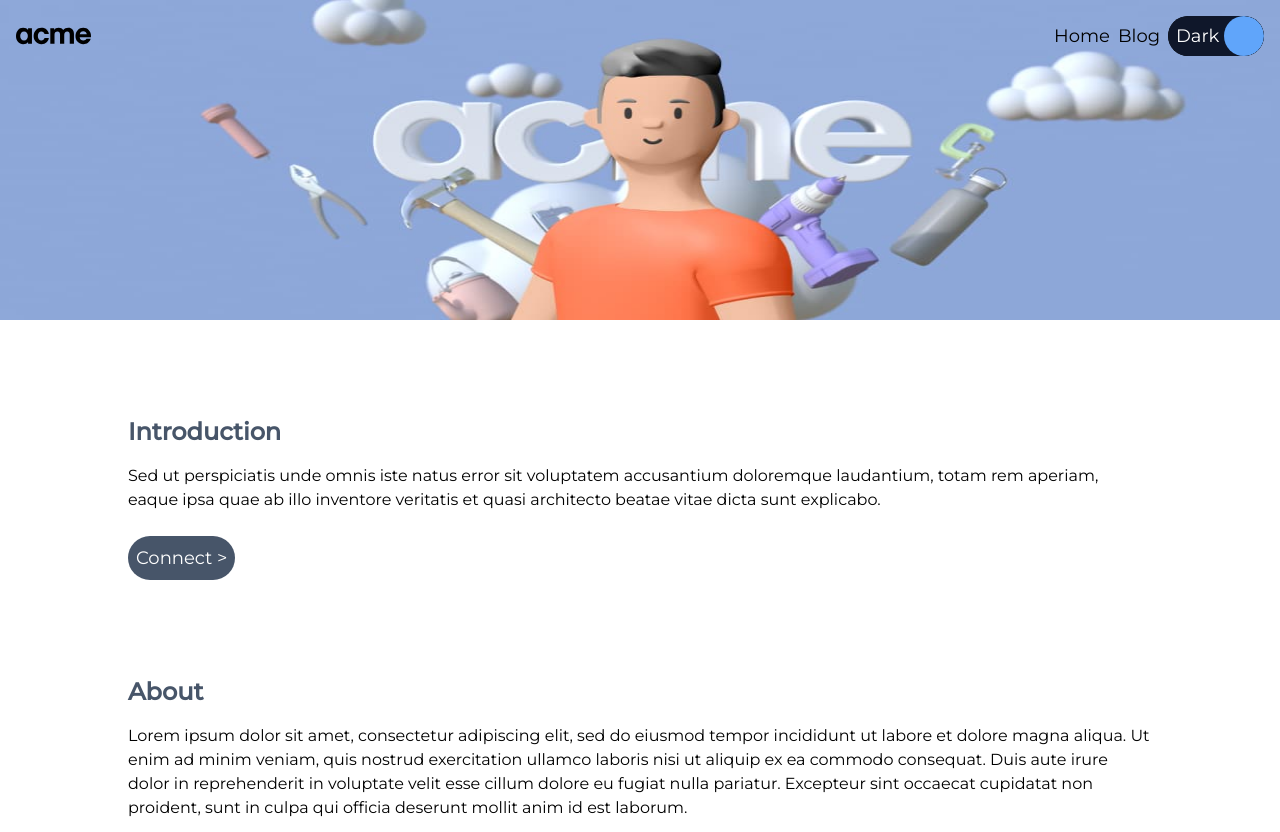
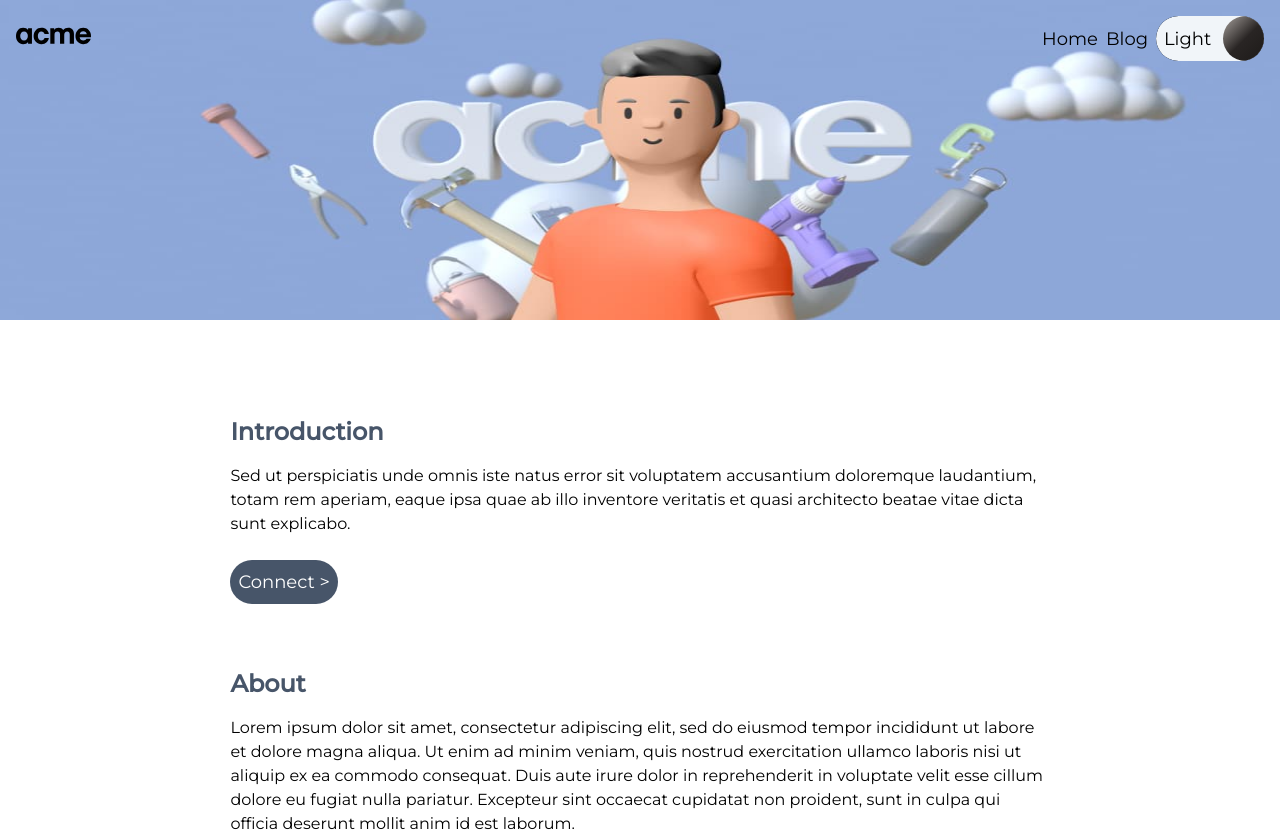
Before and after one commit to Bgallag5/acme, a Next.js app: page /home in a window 1280 px wide. Shown: the top 832 px of the page. Built offline with nearby package versions, Linux system fonts and the light colour scheme; a web font is replaced by a local one.

Commit message:
header/dark-btn

```diff
--- a/components/About.js
+++ b/components/About.js
@@ -2,9 +2,9 @@ import React from 'react'
 
 export default function About() {
   return (
-    <section className='about section'>
-        <h1 className='text-header'>About</h1>
-        <div className='text-regular'>{"Lorem ipsum dolor sit amet, consectetur adipiscing elit, sed do eiusmod tempor incididunt ut labore et dolore magna aliqua. Ut enim ad minim veniam, quis nostrud exercitation ullamco laboris nisi ut aliquip ex ea commodo consequat. Duis aute irure dolor in reprehenderit in voluptate velit esse cillum dolore eu fugiat nulla pariatur. Excepteur sint occaecat cupidatat non proident, sunt in culpa qui officia deserunt mollit anim id est laborum."}</div>
+    <section className='about section !mb-[12rem] '>
+        <h1 className='text-header self-end w-[90%]'>About</h1>
+        <div className='text-regular text-clamp'>{"Lorem ipsum dolor sit amet, consectetur adipiscing elit, sed do eiusmod tempor incididunt ut labore et dolore magna aliqua. Ut enim ad minim veniam, quis nostrud exercitation ullamco laboris nisi ut aliquip ex ea commodo consequat. Duis aute irure dolor in reprehenderit in voluptate velit esse cillum dolore eu fugiat nulla pariatur. Excepteur sint occaecat cupidatat non proident, sunt in culpa qui officia deserunt mollit anim id est laborum."}</div>
     </section>
   )
 }
--- a/components/Blog/MoreArticles.js
+++ b/components/Blog/MoreArticles.js
@@ -4,8 +4,8 @@ import BlogArticle from './BlogArticle';
 
 export default function MoreArticles() {
   return (
-    <div className='h-auto w-5/6 m-auto flex flex-col gap-12 my-12 mb-36'>
-        <div className='flex flex-row gap-6 justify-between w-auto '>
+    <div className='h-auto  w-5/6 relative m-auto flex flex-col gap-12 my-12 mb-36'>
+        <div className='flex flex-row gap-6 justify-between w-auto'>
         <BlogArticle title={'Front End Dev'} img={'blog-2.jpg'} />
         <BlogArticle title={'Back End Dev'} img={'blog-3.jpg'}  />
         </div>
--- a/components/CTA.js
+++ b/components/CTA.js
@@ -7,8 +7,8 @@ export default function CTA() {
       id="CTA"
       className="section h-screen w-full m-auto flex flex-col text-left "
     >
-      <h2 className="text-header mx-[10%]">Inbox</h2>
-      <p className="text-regular mx-[10%]">Knowledge Letters</p>
+      <h2 className="text-header w-[90%]">Inbox</h2>
+      <p className="text-regular w-[90%] mb-[1rem]">Knowledge Letters</p>
       <div className=" flex flex-row justify-end  m-auto w-4/5 h-auto bg-cover mt-10">
         <div className="relative flex flex-col bg-slate-700  dark:bg-slate-100  w-4/5 h-[60vh] mr-10 rounded-2xl">
           <div className="absolute bg-cover top-24 -left-[30%] w-2/5 h-full  my-auto  rounded-2xl">
--- a/components/Header.js
+++ b/components/Header.js
@@ -20,6 +20,12 @@ export default function Header(props) {
   useEffect(() => {
     window.addEventListener('scroll', () => {
       console.log(window.scrollY);
+      if (window.scrollY >= 5){
+        headerRef.current.classList.add('header__blue')
+      }
+      if (window.scrollY < 5){
+        headerRef.current.classList.remove('header__blue')
+      }
 
       if (window.scrollY >= 300){
         headerRef.current.classList.add('header-scroll')
--- a/components/Intro.js
+++ b/components/Intro.js
@@ -2,11 +2,11 @@ import React from 'react'
 
 export default function Intro() {
   return (
-    <div className='intro section'>
-        <h1 className='text-header'>Introduction</h1>
-        <div>
-            <p className='intro__paragraph text-regular'>Sed ut perspiciatis unde omnis iste natus error sit voluptatem accusantium doloremque laudantium, totam rem aperiam, eaque ipsa quae ab illo inventore veritatis et quasi architecto beatae vitae dicta sunt explicabo.</p>
-          <button className='btn btn-connect'><a href='#CTA'>Connect {">"}</a></button>
+    <div className='intro section mt-[6rem]'>
+        <h1 className='text-header flex self-end w-[90%]'>Introduction</h1>
+        <div className='flex items-center flex-col'>
+            <p className='text-regular text-clamp'>Sed ut perspiciatis unde omnis iste natus error sit voluptatem accusantium doloremque laudantium, totam rem aperiam, eaque ipsa quae ab illo inventore veritatis et quasi architecto beatae vitae dicta sunt explicabo.</p>
+          <button className='btn btn-connect self-start ml-[10%]'><a href='#CTA'>Connect {">"}</a></button>
         </div>
     </div>
   )
--- a/components/RecentArticles/RecentArticles.js
+++ b/components/RecentArticles/RecentArticles.js
@@ -42,8 +42,8 @@ export default function RecentArticles() {
   };
 
   return (
-    <section className="section flex-col text-left relative">
-      <div className="flex flex-col text-left">
+    <section className="section flex-col text-left relative mb-[8rem]">
+      <div className="flex flex-col text-left w-[90%] mb-[1rem]">
         <h1 className="text-header">Blog</h1>
         <p className="text-regular">Lastest thoughts, news, and ideas</p>
       </div>
--- a/styles/base/_typography.scss
+++ b/styles/base/_typography.scss
@@ -41,3 +41,8 @@
         @apply text-sm text-black ;
     }
 }
+
+.text-clamp{
+font-size: clamp(1rem, 100%, 1.1rem);
+width: clamp(80%, 60vw, 90%);
+}
--- a/styles/base/_utilities.scss
+++ b/styles/base/_utilities.scss
@@ -8,9 +8,10 @@
     width: 100%;
     display: flex;
     flex-direction: column;
-    margin-top: 6rem;
-    margin-bottom: 6rem;
-    // font-family: 'Montserrat';
+    justify-content: center;
+    margin-top: 4rem;
+    margin-bottom: 4rem;
+    align-items: center;
 }
 
 .hidden{
--- a/styles/components/_button.scss
+++ b/styles/components/_button.scss
@@ -18,17 +18,17 @@
 
   .dark-mode-label {
     transition: all 0.5s ease-in-out;
-    @apply relative w-24 h-10 bg-black justify-end flex flex-row overflow-hidden rounded-full cursor-pointer;
+    @apply relative w-[6em] h-[2.5em] bg-slate-800 justify-end flex flex-row overflow-hidden  rounded-full cursor-pointer;
     &::before {
+      content: "Light";
+      transition: all 0.5s ease-in;
+      @apply absolute text-black text-left opacity-100 pl-2  flex flex-col justify-center  h-full w-full top-0  rounded-full bg-slate-100 transition-all duration-500;
+    }
+    &::after {
       content: "Dark";
       transition: all 0.5s ease-in;
-      @apply absolute text-white text-left opacity-100 pl-2  flex flex-col justify-center  h-full w-full top-0 left-auto rounded-full bg-slate-900 transition-all duration-500;
-    }
-    &::after {
-      content: "Light";
-      transition: all 0.5s ease-in;
       transform: translateX(100%);
-      @apply absolute invisible text-right flex flex-col justify-center pr-2 h-full w-full top-0 left-auto rounded-full bg-slate-100 text-slate-900 transition-all duration-500;
+      @apply absolute invisible text-right flex flex-col justify-center pr-4  h-full w-full top-0 left-auto rounded-full bg-slate-800 text-white transition-all duration-500;
     }
 
 
@@ -38,7 +38,7 @@
     transition: all 0.5s ease-in-out;
     opacity: 0;
     display: none;
-    @apply relative bg-black invisible;
+    @apply relative bg-slate-800 invisible;
 
     &:checked + label {
         @apply justify-start bg-white;
@@ -52,15 +52,19 @@
         transform: translateX(0%);
         visibility: visible;
       }
+
+      .dot{
+        // background-color: red !important;
+        @apply  bg-gradient-to-bl from-slate-600 via-slate-100 to-slate-50 -translate-x-1;
+      }
     }
   }
 
 
 
   .dot{
-    transition: all 1s ease-in-out;
-    // transform: scale(50%);
-      @apply  absolute bg-blue-400 h-[2.5rem] w-[2.5rem] rounded-full z-20;
+    transition: color .5s ease-in-out;
+      @apply  absolute translate-x-1 bg-gradient-to-br from-stone-400 via-stone-800 to-stone-900 h-[2.5em] w-[2.5em] rounded-full z-20;
 
   }
 
--- a/styles/components/_header.scss
+++ b/styles/components/_header.scss
@@ -2,15 +2,20 @@
   height: 5rem;
   width: 100%;
   position: fixed;
-  background: transparent;
+  background-color: transparent;
+//   background-color: rgb(138, 166, 227, 1);
   top: 0;
   left: 0;
   transition: all 0.2s ease-in;
   z-index: 500;
 }
 
+.header__blue{
+      background-color: rgb(138, 166, 227, 1);
+}
+
 .header-scroll {
-  background-color: rgb(138, 166, 227, 0.9);
+  background-color: rgb(138, 166, 227, 0.95);
 
   & a,
   nav {
--- a/styles/style.css
+++ b/styles/style.css
@@ -8,8 +8,10 @@
   width: 100%;
   display: flex;
   flex-direction: column;
-  margin-top: 6rem;
-  margin-bottom: 6rem;
+  justify-content: center;
+  margin-top: 4rem;
+  margin-bottom: 4rem;
+  align-items: center;
 }
 
 .hidden {
@@ -55,15 +57,19 @@ a {
   height: 5rem;
   width: 100%;
   position: fixed;
-  background: transparent;
+  background-color: transparent;
   top: 0;
   left: 0;
   transition: all 0.2s ease-in;
   z-index: 500;
 }
 
+.header__blue {
+  background-color: rgb(138, 166, 227);
+}
+
 .header-scroll {
-  background-color: rgba(138, 166, 227, 0.9);
+  background-color: rgba(138, 166, 227, 0.95);
 }
 .header-scroll a,
 .header-scroll nav {
@@ -129,24 +135,24 @@ a {
   }
   .dark-mode-label {
     transition: all 0.5s ease-in-out;
-    @apply relative w-24 h-10 bg-black justify-end flex flex-row overflow-hidden rounded-full cursor-pointer;
+    @apply relative w-[6em] h-[2.5em] bg-slate-800 justify-end flex flex-row overflow-hidden  rounded-full cursor-pointer;
   }
   .dark-mode-label::before {
+    content: "Light";
+    transition: all 0.5s ease-in;
+    @apply absolute text-black text-left opacity-100 pl-2  flex flex-col justify-center  h-full w-full top-0  rounded-full bg-slate-100 transition-all duration-500;
+  }
+  .dark-mode-label::after {
     content: "Dark";
     transition: all 0.5s ease-in;
-    @apply absolute text-white text-left opacity-100 pl-2  flex flex-col justify-center  h-full w-full top-0 left-auto rounded-full bg-slate-900 transition-all duration-500;
-  }
-  .dark-mode-label::after {
-    content: "Light";
-    transition: all 0.5s ease-in;
     transform: translateX(100%);
-    @apply absolute invisible text-right flex flex-col justify-center pr-2 h-full w-full top-0 left-auto rounded-full bg-slate-100 text-slate-900 transition-all duration-500;
+    @apply absolute invisible text-right flex flex-col justify-center pr-4  h-full w-full top-0 left-auto rounded-full bg-slate-800 text-white transition-all duration-500;
   }
   .dark-mode-input {
     transition: all 0.5s ease-in-out;
     opacity: 0;
     display: none;
-    @apply relative bg-black invisible;
+    @apply relative bg-slate-800 invisible;
   }
   .dark-mode-input:checked + label {
     @apply justify-start bg-white;
@@ -160,9 +166,12 @@ a {
     transform: translateX(0%);
     visibility: visible;
   }
+  .dark-mode-input:checked + label .dot {
+    @apply bg-gradient-to-bl from-slate-600 via-slate-100 to-slate-50 -translate-x-1;
+  }
   .dot {
-    transition: all 1s ease-in-out;
-    @apply absolute bg-blue-400 h-[2.5rem] w-[2.5rem] rounded-full z-20;
+    transition: color 0.5s ease-in-out;
+    @apply absolute translate-x-1 bg-gradient-to-br from-stone-400 via-stone-800 to-stone-900 h-[2.5em] w-[2.5em] rounded-full z-20;
   }
 }
 *, *::before, *::after {
@@ -204,6 +213,11 @@ a {
     @apply text-sm text-black;
   }
 }
+.text-clamp {
+  font-size: clamp(1rem, 100%, 1.1rem);
+  width: clamp(80%, 60vw, 90%);
+}
+
 @layer base {
   .blog__nav > li {
     transition: all 0.5s ease-in-out;
```
Also changed, not shown: 1 other file (tests, documents, lock files or other folders).
